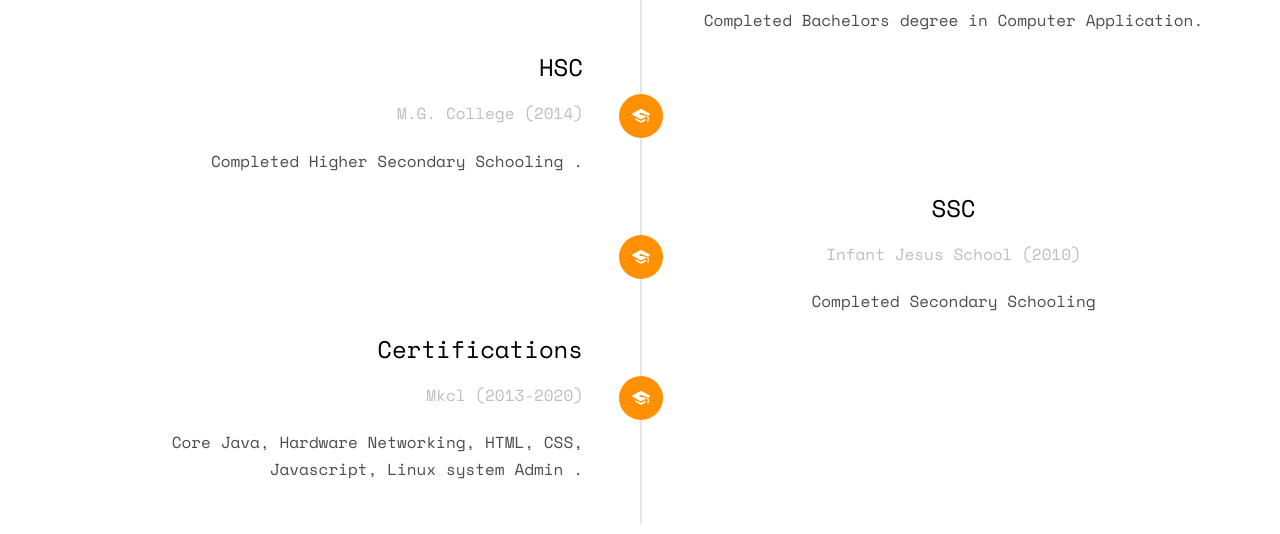
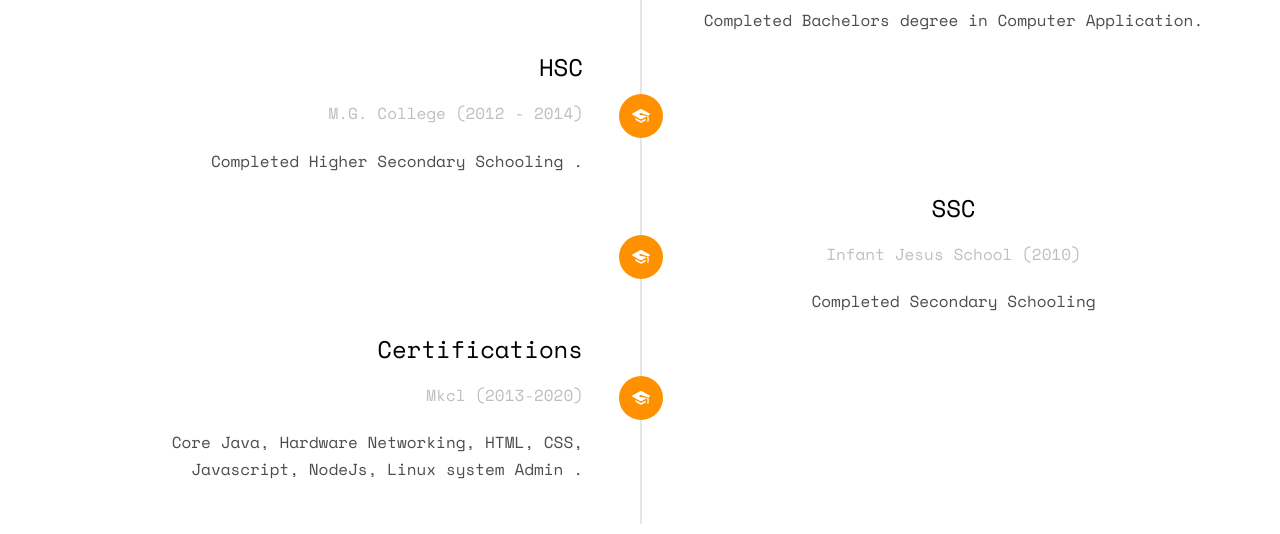
Before and after one commit to sheikhnavezz/sheikhnavez-website, a plain HTML site: page index.html in a window 1280 px wide. Shown: the part 3076-3610 px from the top of the page. Drawn offline with nearby package versions, Linux system fonts and the light colour scheme; some packages are replaced by stand-ins of ours; a script that the page names is missing; files whose address does not match are found by name.

Commit message:
Update index.html

```diff
--- a/index.html
+++ b/index.html
@@ -192,7 +192,7 @@
 							<div class="timeline-panel">
 								<div class="timeline-heading">
 									<h3 class="timeline-title">HSC</h3>
-									<span class="company">M.G. College (2014)</span>
+									<span class="company">M.G. College (2012 - 2014)</span>
 								</div>
 								<div class="timeline-body">
 									<p>Completed Higher Secondary Schooling .</p>
@@ -219,7 +219,7 @@
 									<span class="company">Mkcl (2013-2020)</span>
 								</div>
 								<div class="timeline-body">
-									<p>Core Java, Hardware Networking, HTML, CSS, Javascript, Linux system Admin .</p>
+									<p>Core Java, Hardware Networking, HTML, CSS, Javascript, NodeJs, Linux system Admin .</p>
 								</div>
 							</div>
 						</li>
```
